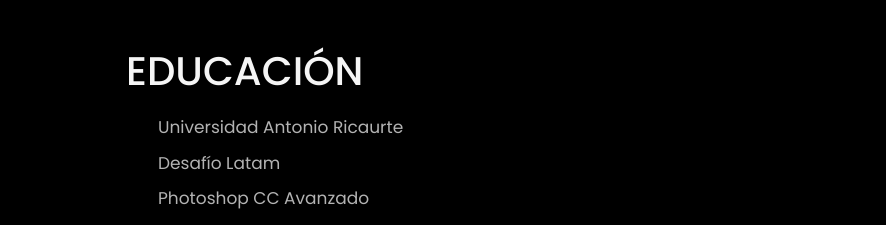
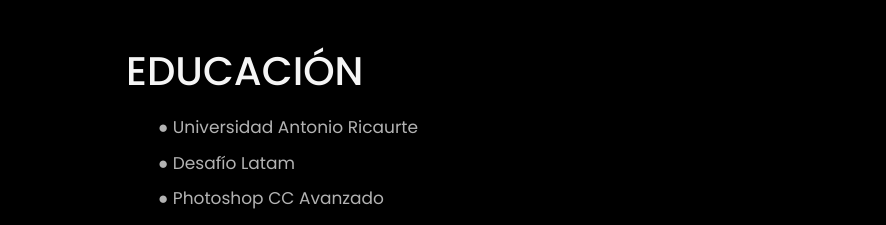
Before and after one commit to krellos98/axelfiguera.github.io, a plain HTML site: page index.html in a window 1280 px wide. Shown: the part 851-1076 px from the top of the page, 394-1280 px from the left. Drawn offline with nearby package versions, Linux system fonts and the light colour scheme.

Commit message:
Se agrega puntos en educación

```diff
--- a/index.html
+++ b/index.html
@@ -60,9 +60,9 @@
         </p>
         <h2>Educación</h2>
         <ul>
-          <li>Universidad Antonio Ricaurte</li>
-          <li>Desafío Latam</li>
-          <li>Photoshop CC Avanzado</li>
+          <li>● Universidad Antonio Ricaurte</li>
+          <li>● Desafío Latam</li>
+          <li>● Photoshop CC Avanzado</li>
         </ul>
         <div class="button">
           <a href="./portafolio.html" id="portafolio" class="btn-1"> Portafolio</a>
```
